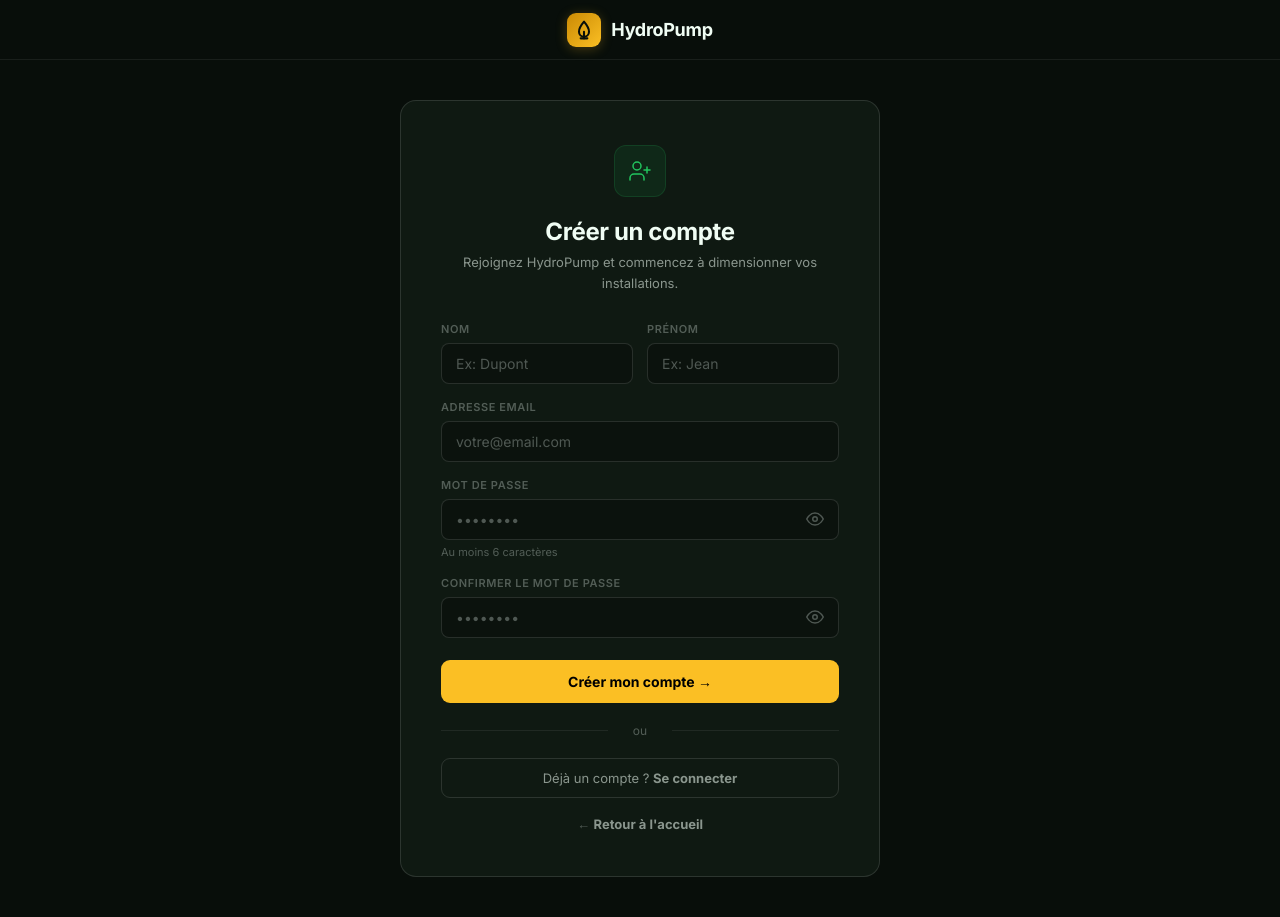
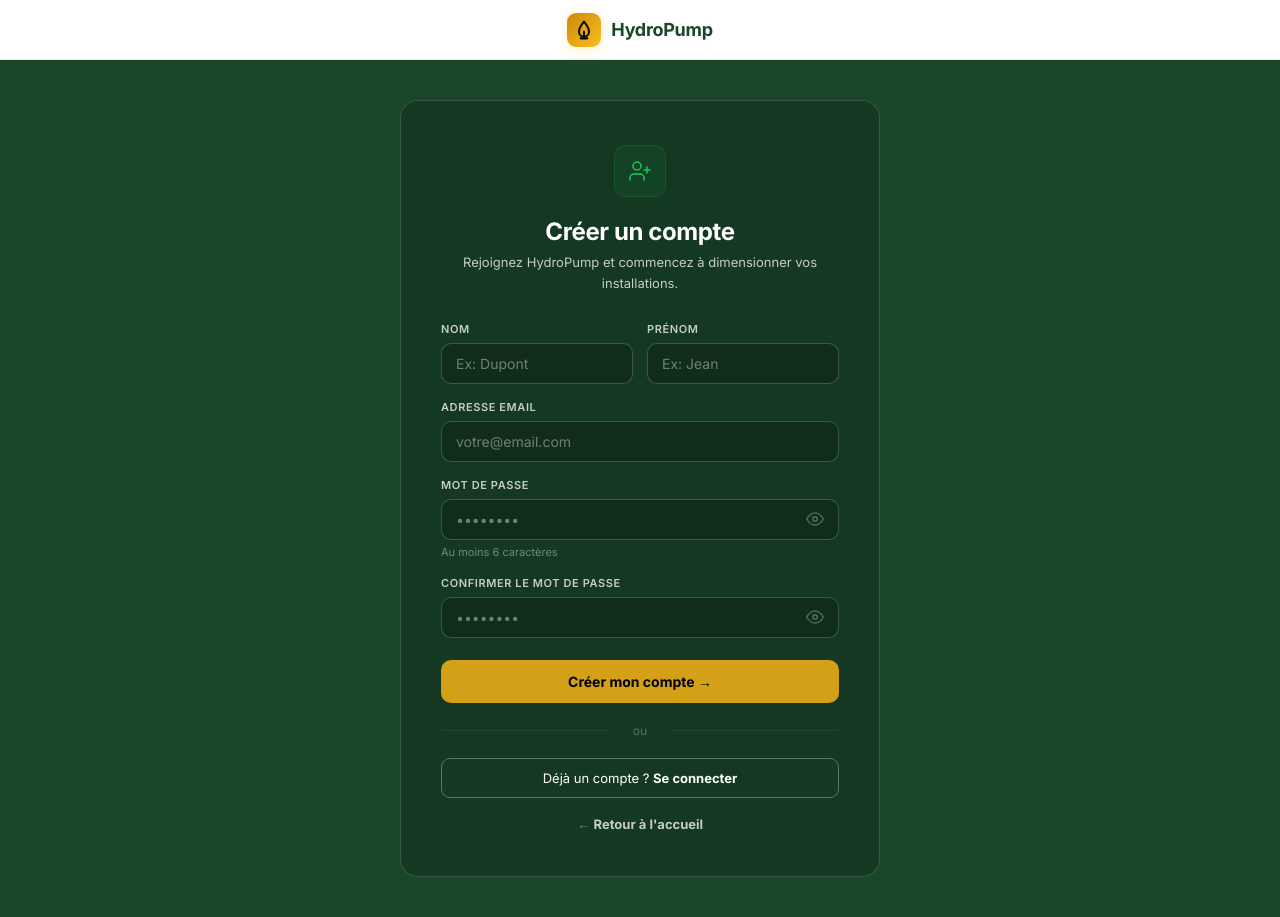
Before and after one commit to Merveille-140/Hydro, a Flask app: page /inscription in a window 1280 px wide. Run offline with Flask 3, Linux system fonts and the light colour scheme.

Commit message:
design: refonte visuelle complète — navbar blanche, fond #1a472a, cartes/inputs/boutons harmonisés
Co-Authored-By: Claude Sonnet 4.6 <noreply@anthropic.com>

```diff
--- a/templates/inscription.html
+++ b/templates/inscription.html
@@ -26,8 +26,8 @@
         * { margin:0; padding:0; box-sizing:border-box; }
         body {
             font-family: var(--f);
-            background: var(--bg);
-            color: var(--text);
+            background: #1a472a;
+            color: white;
             min-height: 100vh;
             display: flex;
             flex-direction: column;
@@ -37,7 +37,8 @@
             display: flex;
             align-items: center;
             justify-content: center;
-            border-bottom: 1px solid var(--border);
+            background: white;
+            border-bottom: 1px solid rgba(0,0,0,0.08);
         }
         .logo { display:flex; align-items:center; gap:10px; text-decoration:none; }
         .logo-icon {
@@ -47,12 +48,12 @@
             display: flex; align-items: center; justify-content: center;
             box-shadow: 0 2px 12px rgba(251,191,36,0.25);
         }
-        .logo-text { font-size:18px; font-weight:700; color:var(--text); letter-spacing:-0.3px; }
+        .logo-text { font-size:18px; font-weight:700; color:#1a472a; letter-spacing:-0.3px; }
         .main { flex:1; display:flex; align-items:center; justify-content:center; padding:40px 20px; }
         .form-box {
-            background: var(--bg2);
-            border: 1px solid var(--border2);
-            border-radius: 16px;
+            background: rgba(0,0,0,0.2);
+            border: 1.5px solid rgba(255,255,255,0.15);
+            border-radius: 18px;
             padding: 44px 40px;
             width: 100%;
             max-width: 480px;
@@ -65,42 +66,42 @@
             display: flex; align-items: center; justify-content: center;
             margin: 0 auto 20px;
         }
-        .form-title { font-size:24px; font-weight:700; color:var(--text); text-align:center; letter-spacing:-0.4px; margin-bottom:6px; }
-        .form-sub { font-size:13px; color:var(--text2); text-align:center; margin-bottom:28px; line-height:1.6; }
+        .form-title { font-size:24px; font-weight:700; color:white; text-align:center; letter-spacing:-0.4px; margin-bottom:6px; }
+        .form-sub { font-size:13px; color:rgba(255,255,255,0.75); text-align:center; margin-bottom:28px; line-height:1.6; }
         .form-group { margin-bottom:16px; }
         .form-row { display:grid; grid-template-columns:1fr 1fr; gap:14px; }
         .form-label {
             display:block; font-size:11px; font-weight:600;
-            color:var(--text3); margin-bottom:7px;
+            color:rgba(255,255,255,0.75); margin-bottom:7px;
             text-transform:uppercase; letter-spacing:0.6px;
         }
         .form-input {
             width:100%;
-            background: rgba(0,0,0,0.25);
-            border: 1px solid var(--border2);
-            border-radius: 8px;
+            background: rgba(0,0,0,0.2);
+            border: 1px solid rgba(255,255,255,0.2);
+            border-radius: 10px;
             padding: 11px 14px;
-            color: var(--text);
+            color: white;
             font-family: var(--f);
             font-size: 14px;
             transition: border-color 0.2s, box-shadow 0.2s;
             outline: none;
         }
         .form-input:focus { border-color:var(--gold-lite); box-shadow:0 0 0 3px rgba(251,191,36,0.1); }
-        .form-input::placeholder { color:var(--text3); }
-        .form-hint { font-size:11px; color:var(--text3); margin-top:5px; line-height:1.4; }
+        .form-input::placeholder { color:rgba(255,255,255,0.4); }
+        .form-hint { font-size:11px; color:rgba(255,255,255,0.4); margin-top:5px; line-height:1.4; }
         input[type="password"] {
-            background: rgba(0,0,0,0.25) !important;
-            border: 1px solid var(--border2) !important;
-            color: var(--text) !important;
+            background: rgba(0,0,0,0.2) !important;
+            border: 1px solid rgba(255,255,255,0.2) !important;
+            color: white !important;
         }
         .btn-submit {
             width:100%;
-            background: var(--gold-lite);
+            background: #d4a017;
             color: #000;
             border: none;
             padding: 13px;
-            border-radius: 9px;
+            border-radius: 10px;
             font-size: 14px; font-weight: 700;
             cursor: pointer;
             font-family: var(--f);
@@ -116,13 +117,13 @@
         .divider::before { left:0; } .divider::after { right:0; }
         .link-secondary {
             display:block; text-align:center; font-size:13px;
-            color:var(--text2); text-decoration:none; padding:11px;
-            border:1px solid var(--border2); border-radius:9px; transition:all 0.2s;
+            color:white; text-decoration:none; padding:11px;
+            background:transparent; border:1.5px solid rgba(255,255,255,0.3); border-radius:9px; transition:all 0.2s;
         }
         .link-secondary:hover { border-color:var(--green-lite); color:var(--green-lite); }
         .link-secondary span { font-weight:700; }
-        .back-link { text-align:center; margin-top:18px; font-size:13px; color:var(--text3); }
-        .back-link a { color:var(--text2); text-decoration:none; font-weight:700; }
+        .back-link { text-align:center; margin-top:18px; font-size:13px; color:rgba(255,255,255,0.4); }
+        .back-link a { color:rgba(255,255,255,0.75); text-decoration:none; font-weight:700; }
         .back-link a:hover { color:var(--gold-lite); }
         .flash { padding:11px 14px; border-radius:9px; margin-bottom:16px; font-size:13px; font-weight:500; }
         .flash-success { background:rgba(34,197,94,0.1);  border:1px solid rgba(34,197,94,0.2);  color:#4ade80; }
```
Also changed, not shown: templates/connexion.html (+25 -24 lines), templates/dashboard.html (+16 -16 lines), templates/dimensionnement.html (+38 -38 lines), templates/index.html (+18 -20 lines).
